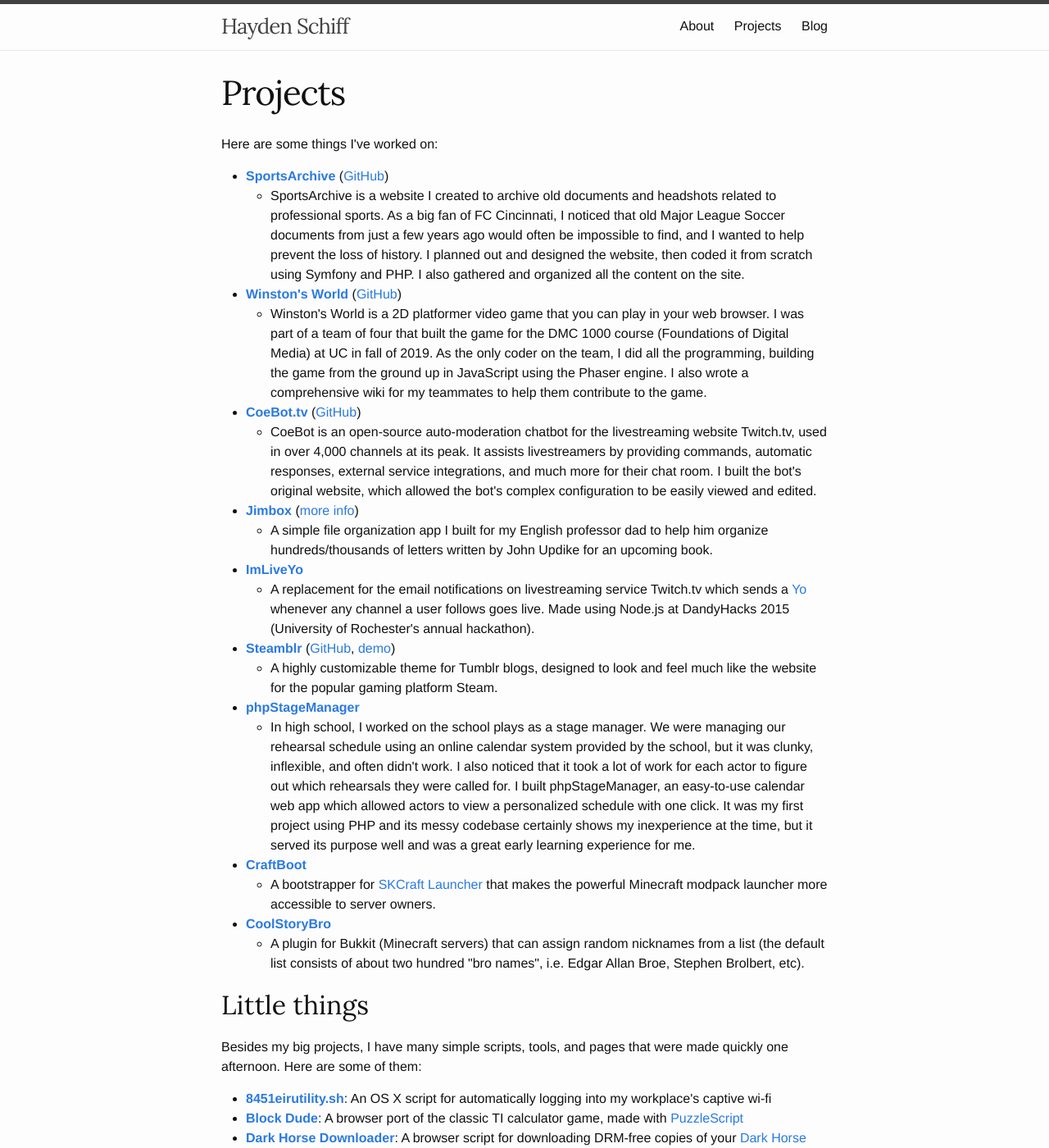
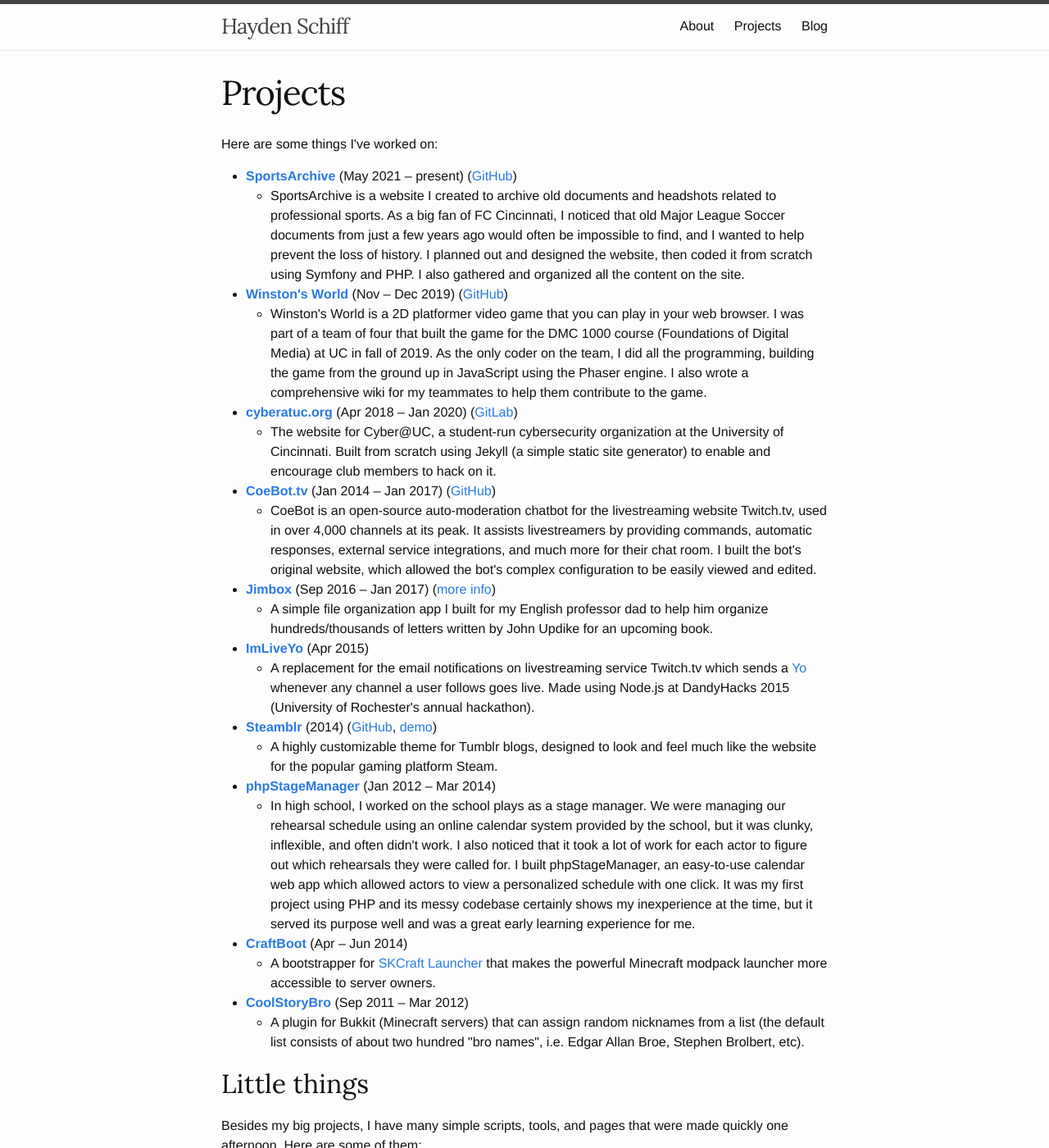
Before and after one commit to oxguy3/schiff.io, a Jekyll site: the page built from projects/index.md, in a window 1280 px wide and 1400 px high. Shown: the whole window at 82% size. Built offline with Jekyll 4.4.1, drawn with Linux system fonts in a browser that asks for light colours.

Commit message:
dates for projects, update resume

```diff
--- a/projects/index.md
+++ b/projects/index.md
@@ -4,23 +4,25 @@
 ---
 Here are some things I've worked on:
 
-* **[SportsArchive](https://www.sportsarchive.net/)** ([GitHub](https://github.com/oxguy3/sportsarchive))
+* **[SportsArchive](https://www.sportsarchive.net/)** (May 2021 – present) ([GitHub](https://github.com/oxguy3/sportsarchive))
     * SportsArchive is a website I created to archive old documents and headshots related to professional sports. As a big fan of FC Cincinnati, I noticed that old Major League Soccer documents from just a few years ago would often be impossible to find, and I wanted to help prevent the loss of history. I planned out and designed the website, then coded it from scratch using Symfony and PHP. I also gathered and organized all the content on the site.
-* **[Winston's World](https://haydenschiff.itch.io/winstons-world)** ([GitHub](https://github.com/oxguy3/winstons-world))
+* **[Winston's World](https://haydenschiff.itch.io/winstons-world)** (Nov – Dec 2019) ([GitHub](https://github.com/oxguy3/winstons-world))
     * Winston's World is a 2D platformer video game that you can play in your web browser. I was part of a team of four that built the game for the DMC 1000 course (Foundations of Digital Media) at UC in fall of 2019. As the only coder on the team, I did all the programming, building the game from the ground up in JavaScript using the Phaser engine. I also wrote a comprehensive wiki for my teammates to help them contribute to the game.
-* **[CoeBot.tv](https://www.coebot.tv)** ([GitHub](https://github.com/oxguy3/coebot-www))
+* **[cyberatuc.org](https://www.cyberatuc.org/)** (Apr 2018 – Jan 2020) ([GitLab](https://gitlab.com/cyberatuc/cyberatuc.gitlab.io))
+    * The website for Cyber@UC, a student-run cybersecurity organization at the University of Cincinnati. Built from scratch using Jekyll (a simple static site generator) to enable and encourage club members to hack on it.
+* **[CoeBot.tv](https://www.coebot.tv)** (Jan 2014 – Jan 2017) ([GitHub](https://github.com/oxguy3/coebot-www))
     * CoeBot is an open-source auto-moderation chatbot for the livestreaming website Twitch.tv, used in over 4,000 channels at its peak. It assists livestreamers by providing commands, automatic responses, external service integrations, and much more for their chat room. I built the bot's original website, which allowed the bot's complex configuration to be easily viewed and edited.
-* **[Jimbox](https://github.com/oxguy3/jimbox)** ([more info](https://www.updikeletters.com/))
+* **[Jimbox](https://github.com/oxguy3/jimbox)** (Sep 2016 – Jan 2017) ([more info](https://www.updikeletters.com/))
     * A simple file organization app I built for my English professor dad to help him organize hundreds/thousands of letters written by John Updike for an upcoming book.
-* **[ImLiveYo](https://github.com/oxguy3/ImLiveYo)**
+* **[ImLiveYo](https://github.com/oxguy3/ImLiveYo)** (Apr 2015)
     * A replacement for the email notifications on livestreaming service Twitch.tv which sends a [Yo](https://en.wikipedia.org/wiki/Yo_%28app%29) whenever any channel a user follows goes live. Made using Node.js at DandyHacks 2015 (University of Rochester's annual hackathon).
-* **[Steamblr](https://www.tumblr.com/theme/37486)** ([GitHub](https://github.com/oxguy3/steamblr), [demo](http://steamblrdemo.tumblr.com/))
+* **[Steamblr](https://www.tumblr.com/theme/37486)** (2014) ([GitHub](https://github.com/oxguy3/steamblr), [demo](http://steamblrdemo.tumblr.com/))
     * A highly customizable theme for Tumblr blogs, designed to look and feel much like the website for the popular gaming platform Steam.
-* **[phpStageManager](https://github.com/oxguy3/phpStageManager)**
+* **[phpStageManager](https://github.com/oxguy3/phpStageManager)** (Jan 2012 – Mar 2014)
     * In high school, I worked on the school plays as a stage manager. We were managing our rehearsal schedule using an online calendar system provided by the school, but it was clunky, inflexible, and often didn't work. I also noticed that it took a lot of work for each actor to figure out which rehearsals they were called for. I built phpStageManager, an easy-to-use calendar web app which allowed actors to view a personalized schedule with one click. It was my first project using PHP and its messy codebase certainly shows my inexperience at the time, but it served its purpose well and was a great early learning experience for me.
-* **[CraftBoot](https://github.com/oxguy3/craftboot)**
+* **[CraftBoot](https://github.com/oxguy3/craftboot)** (Apr – Jun 2014)
     * A bootstrapper for [SKCraft Launcher](https://github.com/skcraft/launcher) that makes the powerful Minecraft modpack launcher more accessible to server owners.
-* **[CoolStoryBro](http://dev.bukkit.org/bukkit-plugins/coolstorybro/)**
+* **[CoolStoryBro](http://dev.bukkit.org/bukkit-plugins/coolstorybro/)** (Sep 2011 – Mar 2012)
     * A plugin for Bukkit (Minecraft servers) that can assign random nicknames from a list (the default list consists of about two hundred "bro names", i.e. Edgar Allan Broe, Stephen Brolbert, etc).
 
 ## Little things
```
Also changed, not shown: 1 other file.
